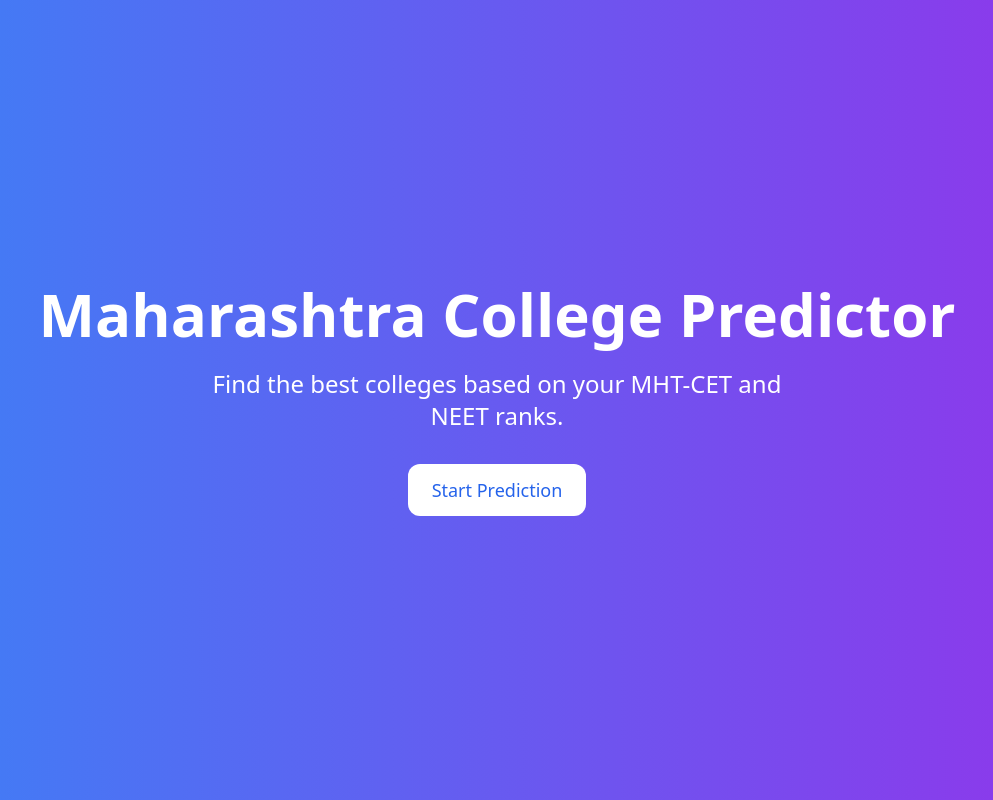
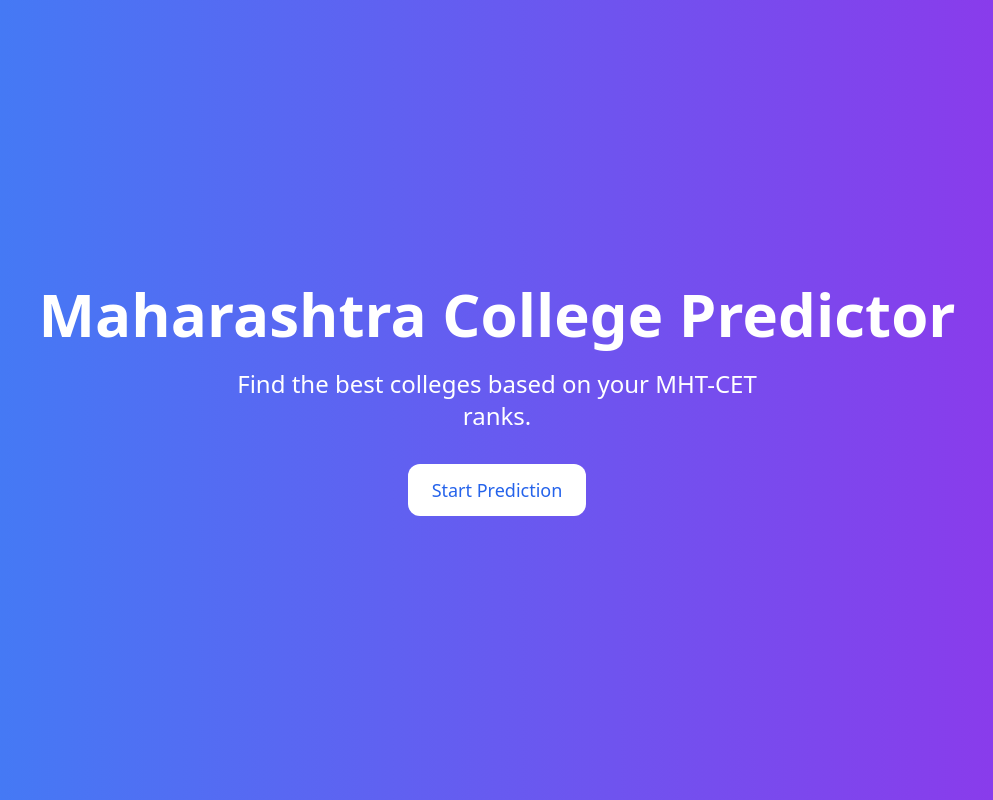
Before and after one commit to anujs318/college-predictor, a React (Create React App) app in the folder frontend/: page / in a window 1280 px wide. Shown: the whole page, without its empty margins (143-1136 px from the left). Built offline with nearby package versions, Linux system fonts and the light colour scheme; the HTML template or start-up script is replaced by a standard one.

Commit message:
removed neet

```diff
--- a/frontend/src/pages/Home.js
+++ b/frontend/src/pages/Home.js
@@ -19,7 +19,7 @@
         animate={{ opacity: 1 }}
         transition={{ delay: 0.5 }}
       >
-        Find the best colleges based on your MHT-CET and NEET ranks.
+        Find the best colleges based on your MHT-CET ranks.
       </motion.p>
       <Link to="/predictor">
         <motion.button
```
